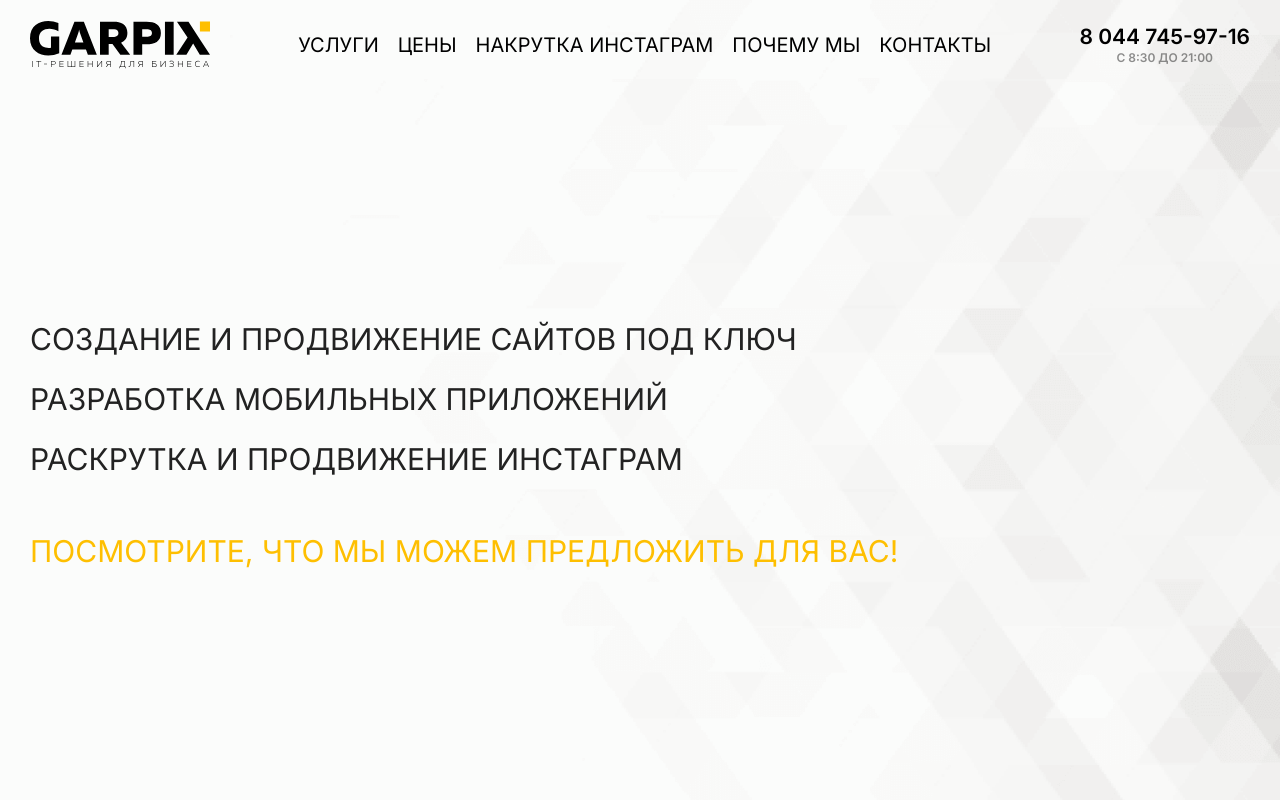
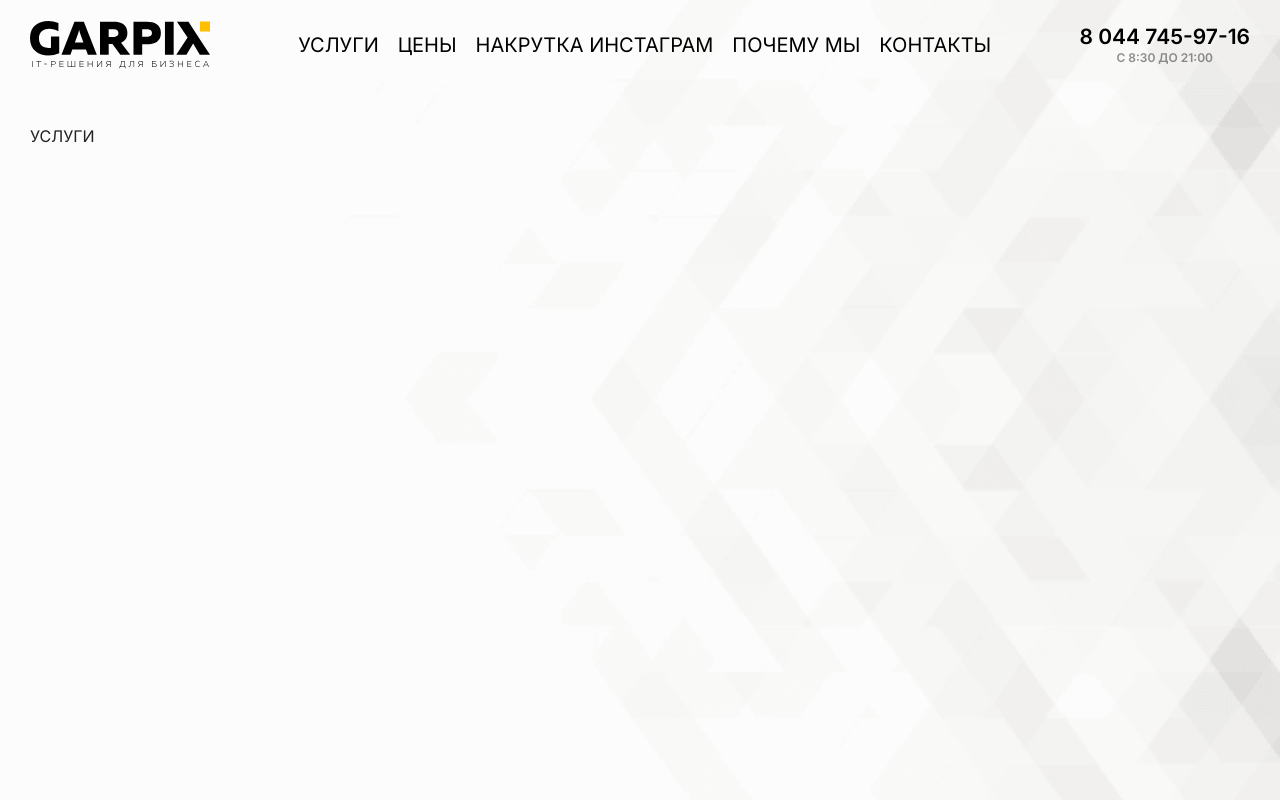
Before and after one commit to dubikvlad/CreateSiteTemlate, a plain HTML site: page index.html in a window 1280 px wide. Both pictures are taken after a click on the item "УСЛУГИ". Shown: the top 800 px of the page. Drawn offline with Linux system fonts and the light colour scheme.

Commit message:
edded service

```diff
--- a/index.html
+++ b/index.html
@@ -72,6 +72,9 @@
                 </div>
                 <div id="prices" class="justify-text tabcontent">
                     WTYS
+                </div>
+                <div id="service" class="justify-text tabcontent">
+                    услуги
                 </div>
             </div>
         </div>
--- a/src/js/script.js
+++ b/src/js/script.js
@@ -22,6 +22,11 @@ for (var i = 0; i < item.length; i++) {
     else if(item[i].classList.contains('prices')){
         item[i].addEventListener('click', () => {
             openPage('prices');
+        })
+    }
+    else if(item[i].classList.contains('service')){
+        item[i].addEventListener('click', () => {
+            openPage('service');
         })
     }
     else {
```
